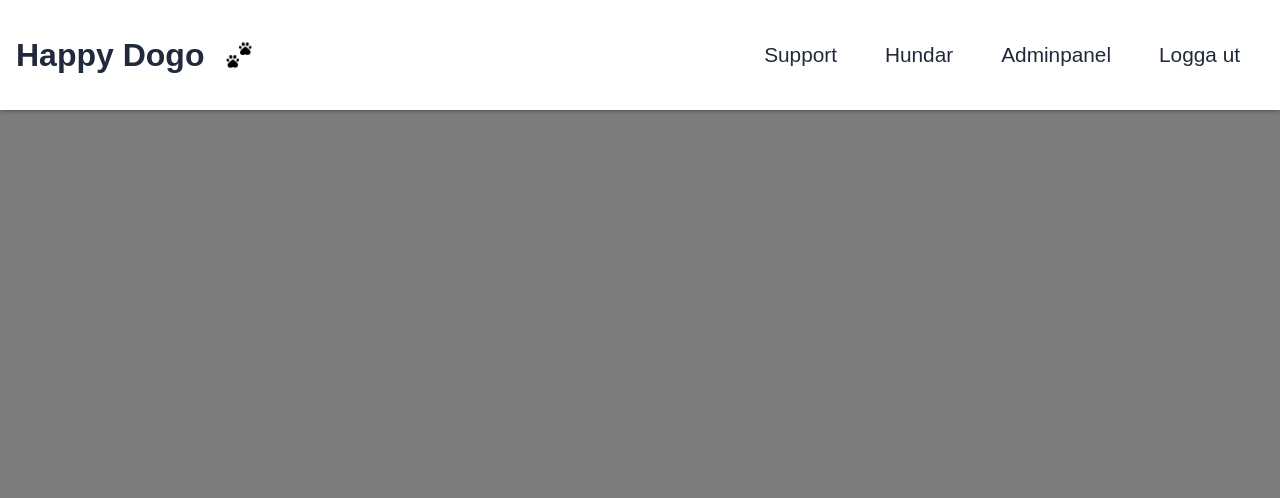
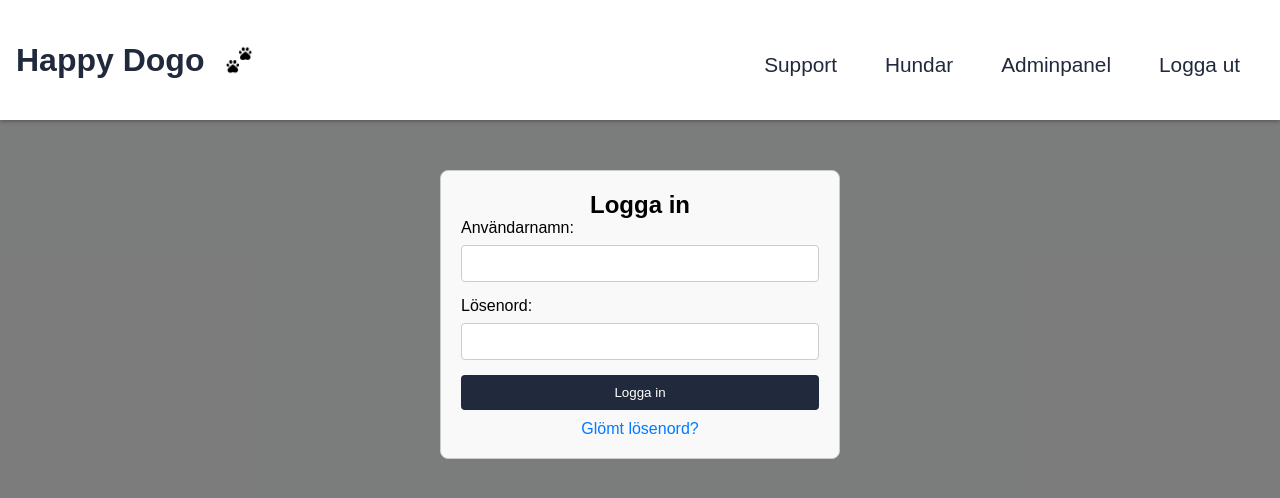
Before and after one commit to ns-develops/Dogcareweb-app-new, a React (Vite) app: page /Dogcareweb-app-new/loggain in a window 1280 px wide. Shown: the top 498 px of the page. Built offline with nearby package versions, Linux system fonts and the light colour scheme.

Commit message:
loggain first version ready

```diff
--- a/src/App.jsx
+++ b/src/App.jsx
@@ -9,6 +9,7 @@ import InhouseHundar from './pages/InhouseHundar';
 import HundarCheckedOut from './pages/HundarCheckedOut';
 import AdderaHund from './pages/AdderaHund';
 import HundDetaljer from './pages/HundDetaljer';
+import LoggaIn from './pages/LoggaIn';
 
 function App() {
   return (
@@ -24,6 +25,7 @@ function App() {
         <Route path="/adminpanel" element={<Adminpanel />} />
         <Route path="/hundar/addera" element={<AdderaHund />} />
         <Route path="/dog/:chipNumber" element={<HundDetaljer />} />
+        <Route path="/loggain" element={<LoggaIn />} />
       </Routes>
     </Router>
   );
--- a/src/components/Navbar.jsx
+++ b/src/components/Navbar.jsx
@@ -32,7 +32,7 @@ function Navbar() {
                 <Link to="/adminpanel">Adminpanel</Link>
               </li>
               <li>
-                <Link to="/loggaut">Logga ut</Link>
+                <Link to="/loggain">Logga ut</Link>
               </li>
             </ul>
             <div className="icon" onClick={toggleMenu}>
--- /dev/null
+++ b/src/pages/LoggaIn.css
@@ -0,0 +1,47 @@
+.login-container {
+    width: 100%;
+    max-width: 400px;
+    margin: 50px auto;
+    padding: 20px;
+    border: 1px solid #ccc;
+    border-radius: 8px;
+    background-color: #f9f9f9;
+  }
+
+  h2 {
+    text-align: center;
+  }
+
+  label {
+    display: block;
+    margin-bottom: 8px;
+  }
+
+  input {
+    width: 100%;
+    padding: 10px;
+    margin-bottom: 15px;
+    border: 1px solid #ccc;
+    border-radius: 4px;
+  }
+
+  button {
+    width: 100%;
+    padding: 10px;
+    background-color: #212a3c;
+    color: white;
+    border: none;
+    border-radius: 4px;
+    cursor: pointer;
+  }
+
+  button:hover {
+    background-color: #212a3c;
+  }
+
+  a {
+    display: block;
+    text-align: center;
+    margin-top: 10px;
+    color: #007BFF;
+  }
--- /dev/null
+++ b/src/pages/LoggaIn.jsx
@@ -0,0 +1,44 @@
+import React, { useState } from 'react';
+import './LoggaIn.css';
+
+function LoggaIn() {
+  const [username, setUsername] = useState('');
+  const [password, setPassword] = useState('');
+
+  const handleSubmit = (e) => {
+    e.preventDefault();
+    // Hantera inloggning här
+  };
+
+  return (
+    <div className="login-container">
+      <h2>Logga in</h2>
+      <form onSubmit={handleSubmit}>
+        <label htmlFor="username">Användarnamn:</label>
+        <input
+          type="text"
+          id="username"
+          value={username}
+          onChange={(e) => setUsername(e.target.value)}
+          required
+        />
+        <br />
+
+        <label htmlFor="password">Lösenord:</label>
+        <input
+          type="password"
+          id="password"
+          value={password}
+          onChange={(e) => setPassword(e.target.value)}
+          required
+        />
+        <br />
+
+        <button type="submit">Logga in</button>
+      </form>
+      <a href="/forgot-password">Glömt lösenord?</a>
+    </div>
+  );
+}
+
+export default LoggaIn;
```
